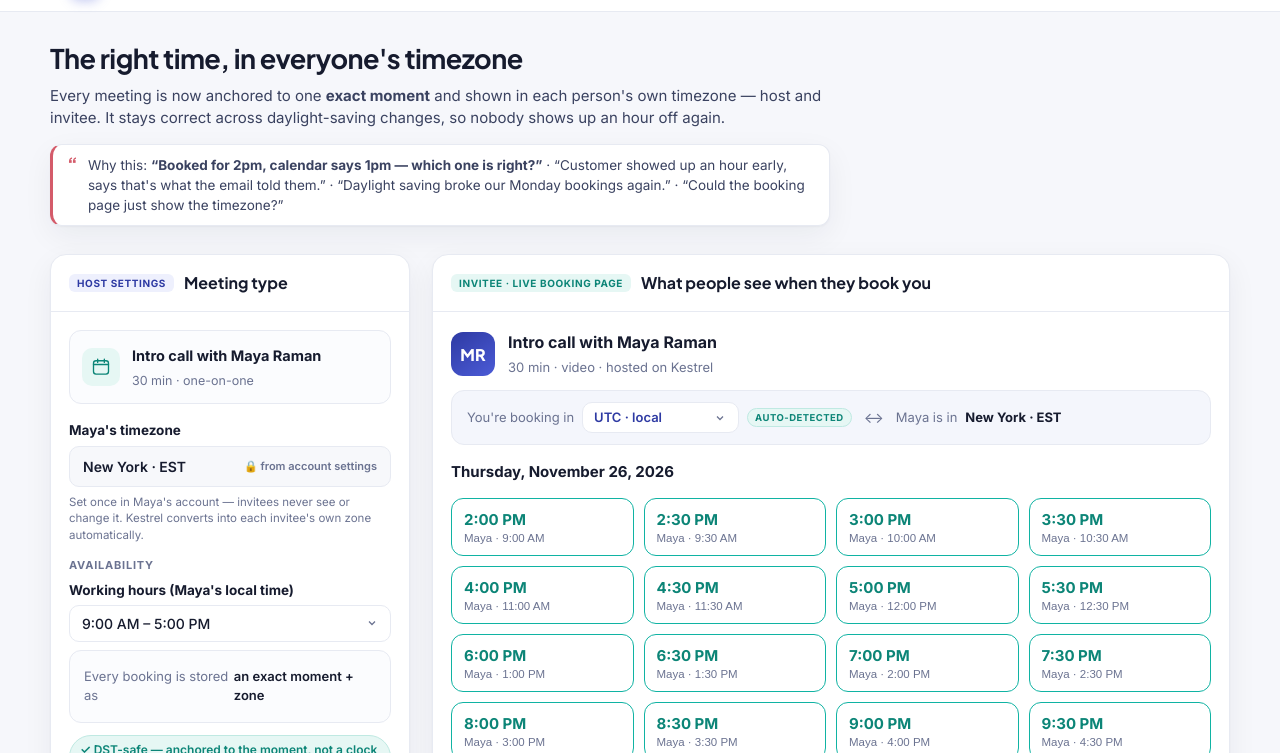
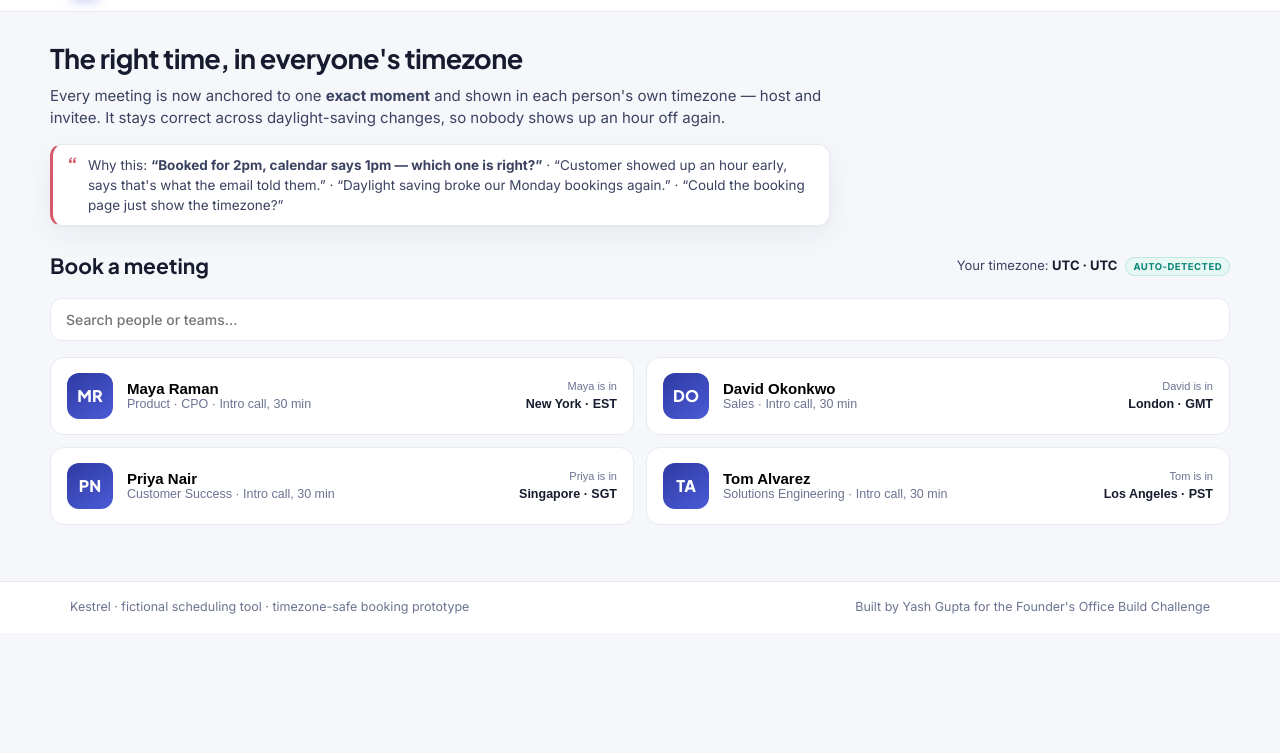
Before and after one commit to yashgupta2896-lgtm/kestrel-timezone, a plain HTML site: page index.html in a window 1280 px wide. Shown: the part 47-800 px from the top of the page. Drawn offline with Linux system fonts and the light colour scheme.

Commit message:
Add landing flow: people list + search, click a person to open their booking page (per-host timezone)
Co-Authored-By: Claude Opus 4.8 <noreply@anthropic.com>

```diff
--- a/index.html
+++ b/index.html
@@ -126,6 +126,27 @@
   .mrow .done{font:600 12.5px Inter;color:var(--teal-ink)}
   .checkbar{display:flex;align-items:center;gap:10px;margin:2px 0 16px;font-size:13px}
   .checkbar .n{font:800 15px "Plus Jakarta Sans"}.checkbar .warn{color:#9A6A12}.checkbar .ok{color:var(--teal-ink)}
+  /* landing */
+  #landing{padding:8px 0 56px}
+  .lhead{display:flex;align-items:center;justify-content:space-between;gap:12px;flex-wrap:wrap;margin:10px 0 16px}
+  .lhead h2{margin:0;font-size:21px}
+  .yourtz{font-size:13px;color:var(--ink-2)}
+  .yourtz b{color:var(--ink)}
+  .yourtz .auto{font:700 9.5px Inter;letter-spacing:.05em;text-transform:uppercase;color:var(--teal-ink);background:var(--teal-soft);border:1px solid #BFE9E2;padding:3px 7px;border-radius:999px;margin-left:8px}
+  .search{width:100%;padding:12px 15px;border:1px solid var(--line);border-radius:12px;font:500 14px Inter;color:var(--ink);background:#fff;margin-bottom:16px}
+  .search:focus{outline:none;border-color:var(--indigo)}
+  .people{display:grid;grid-template-columns:1fr 1fr;gap:12px}
+  @media(max-width:640px){.people{grid-template-columns:1fr}}
+  .pcard{display:flex;align-items:center;gap:14px;text-align:left;border:1px solid var(--line);border-radius:14px;padding:15px 16px;background:#fff;cursor:pointer;transition:.14s;width:100%}
+  .pcard:hover{border-color:var(--indigo);box-shadow:var(--shadow);transform:translateY(-1px)}
+  .pav{width:46px;height:46px;flex:none;border-radius:12px;background:linear-gradient(145deg,#2E3AA3,#4B5BD6);color:#fff;display:grid;place-items:center;font:800 16px "Plus Jakarta Sans"}
+  .pinfo{flex:1;min-width:0;display:flex;flex-direction:column}
+  .pinfo b{font-size:15px}
+  .pinfo span{font-size:12.5px;color:var(--muted)}
+  .ptz{font-size:11px;color:var(--muted);text-align:right;line-height:1.5;flex:none}
+  .ptz b{color:var(--ink);font-size:12.5px}
+  .backlink{display:inline-block;margin:4px 0;font:600 13px Inter;color:var(--indigo-ink);cursor:pointer;text-decoration:none}
+  .backlink:hover{text-decoration:underline}
   @media(max-width:460px){
     .bar{flex-wrap:nowrap}
     .pill{font-size:11px;padding:3px 9px;white-space:nowrap;margin-left:4px}
@@ -156,6 +177,18 @@
   <div class="quote"><span class="q">“</span><span>Why this: <b>“Booked for 2pm, calendar says 1pm — which one is right?”</b> · “Customer showed up an hour early, says that's what the email told them.” · “Daylight saving broke our Monday bookings again.” · “Could the booking page just show the timezone?”</span></div>
 </div>
 
+<!-- LANDING -->
+<div class="wrap" id="landing">
+  <div class="lhead">
+    <h2>Book a meeting</h2>
+    <div class="yourtz">Your timezone: <b id="yourTz">—</b><span class="auto">auto-detected</span></div>
+  </div>
+  <input id="search" class="search" placeholder="Search people or teams…" autocomplete="off" />
+  <div class="people" id="people"></div>
+</div>
+
+<div id="bookingView" hidden>
+<div class="wrap"><a class="backlink" id="backBtn">← All people</a></div>
 <div class="wrap grid">
   <!-- HOST -->
   <section class="card" aria-label="Host setup">
@@ -163,16 +196,16 @@
     <div class="bd">
       <div class="mt">
         <div class="ic"><svg width="20" height="20" viewBox="0 0 24 24" fill="none"><rect x="3" y="4.5" width="18" height="16" rx="3" stroke="currentColor" stroke-width="1.6"/><path d="M3 9h18M8 2.5v4M16 2.5v4" stroke="currentColor" stroke-width="1.6" stroke-linecap="round"/></svg></div>
-        <div><b>Intro call with Maya Raman</b><br><span>30 min · one-on-one</span></div>
+        <div><b id="mtName">Intro call with Maya Raman</b><br><span>30 min · one-on-one</span></div>
       </div>
       <div class="field">
-        <b>Maya's timezone</b>
-        <div class="setval">New York · EST<span class="lock">🔒 from account settings</span></div>
-        <div class="fieldnote">Set once in Maya's account — invitees never see or change it. Kestrel converts into each invitee's own zone automatically.</div>
+        <b id="hostTzLabel">Maya's timezone</b>
+        <div class="setval"><span id="hostSetVal">New York · EST</span><span class="lock">🔒 from account settings</span></div>
+        <div class="fieldnote">Set once in the host's account — invitees never see or change it. Kestrel converts into each invitee's own zone automatically.</div>
       </div>
       <div class="lab">Availability</div>
       <div class="field" style="margin-bottom:8px">
-        <b>Working hours (Maya's local time)</b>
+        <b>Working hours (host's local time)</b>
         <select id="hours">
           <option value="9-17" selected>9:00 AM – 5:00 PM</option>
           <option value="8-16">8:00 AM – 4:00 PM</option>
@@ -192,8 +225,8 @@
     <div class="bd">
       <div id="picker">
         <div class="bkhead">
-          <div class="av">MR</div>
-          <div><b>Intro call with Maya Raman</b><br><span>30 min · video · hosted on Kestrel</span></div>
+          <div class="av" id="avatar">MR</div>
+          <div><b id="bkName">Intro call with Maya Raman</b><br><span>30 min · video · hosted on Kestrel</span></div>
         </div>
         <div class="tzbar">
           <div class="side"><span class="mut">You're booking in</span>
@@ -201,7 +234,7 @@
             <span class="auto" id="autoTag">auto-detected</span>
           </div>
           <span class="swap" aria-hidden="true">↔</span>
-          <div class="side"><span class="mut">Maya is in</span> <b id="hostZoneLabel">New York · EST</b></div>
+          <div class="side"><span class="mut"><span id="hostFirst">Maya</span> is in</span> <b id="hostZoneLabel">New York · EST</b></div>
         </div>
         <div class="daynav" id="dayLabel">Thursday, 26 November 2026</div>
         <div class="slots" id="slots"></div>
@@ -248,6 +281,8 @@
   </section>
 </div>
 
+</div><!-- /bookingView -->
+
 <footer><div class="wrap">
   <span>Kestrel · fictional scheduling tool · timezone-safe booking prototype</span>
   <span>Built by Yash Gupta for the Founder's Office Build Challenge</span>
@@ -269,7 +304,14 @@
   ];
   var ABBR={"Asia/Kolkata":"IST","Asia/Calcutta":"IST","Asia/Singapore":"SGT","Asia/Tokyo":"JST","Asia/Dubai":"GST","Asia/Shanghai":"CST","Asia/Hong_Kong":"HKT","Asia/Dhaka":"BST","Asia/Karachi":"PKT"};
   var DATE={y:2026,m:11,d:26};              // Thu 26 Nov 2026
-  var host="America/New_York";
+  var PEOPLE=[
+    {name:"Maya Raman",   first:"Maya",  initials:"MR", role:"Product · CPO",        tz:"America/New_York"},
+    {name:"David Okonkwo", first:"David", initials:"DO", role:"Sales",               tz:"Europe/London"},
+    {name:"Priya Nair",   first:"Priya", initials:"PN", role:"Customer Success",     tz:"Asia/Singapore"},
+    {name:"Tom Alvarez",  first:"Tom",   initials:"TA", role:"Solutions Engineering", tz:"America/Los_Angeles"}
+  ];
+  var CURRENT=PEOPLE[0];
+  var host=CURRENT.tz;
   var inv=(Intl.DateTimeFormat().resolvedOptions().timeZone)||"Europe/London";
   if(inv==="Asia/Calcutta") inv="Asia/Kolkata";   // normalise legacy alias
   if(!ZONES.some(function(z){return z[0]===inv;})) ZONES.unshift([inv, inv.split("/").pop().replace(/_/g," "), ABBR[inv]||"local"]);
@@ -322,6 +364,7 @@
     var dref0=wallToInstant(DATE.y,DATE.m,DATE.d,12,0,host);
     // one place for timezone context: the bar
     document.getElementById("hostZoneLabel").textContent=label(host)+" · "+zoneName(dref0,host);
+    document.getElementById("hostSetVal").textContent=label(host)+" · "+zoneName(dref0,host);
     var det=(Intl.DateTimeFormat().resolvedOptions().timeZone||"").replace("Asia/Calcutta","Asia/Kolkata");
     document.getElementById("autoTag").style.display = (inv===det)?"inline-block":"none";
 
@@ -337,7 +380,7 @@
         var el=document.createElement("button");el.className="slot";
         el.innerHTML='<div class="big">'+fmt(inst,inv)
                     +(crosses?'<span class="nd">'+fmt(inst,inv,{weekday:"short",month:"short",day:"numeric",hour:undefined,minute:undefined})+'</span>':'')
-                    +'</div><div class="sub">Maya · '+fmt(inst,host)+'</div>';
+                    +'</div><div class="sub">'+CURRENT.first+' · '+fmt(inst,host)+'</div>';
         el.onclick=function(){book(inst);};
         slots.appendChild(el);
       });
@@ -346,7 +389,7 @@
     document.getElementById("dayLabel").textContent=fmt(dref0,inv,{weekday:"long",day:"numeric",month:"long",year:"numeric",hour:undefined,minute:undefined});
     document.getElementById("hint").innerHTML = (inv===host)
       ? "All times are in your timezone. Switch it above and every slot re-converts instantly."
-      : "Shown in <b>your</b> time; “Maya ·” is the same moment in hers. Only times that land in your daytime are offered.";
+      : "Shown in <b>your</b> time; “"+CURRENT.first+" ·” is the same moment in theirs. Only times that land in your daytime are offered.";
     renderDst();
   }
 
@@ -357,7 +400,7 @@
     var rc=document.getElementById("rcpt");
     rc.innerHTML=
       '<div class="r hi"><span>Your time ('+label(inv)+')</span><b>'+fmt(inst,inv,{weekday:"short",day:"numeric",month:"short"})+', '+fmt(inst,inv)+' – '+fmt(end,inv)+' '+zoneName(inst,inv)+'</b></div>'+
-      '<div class="r"><span>Maya\'s time ('+label(host)+')</span><b>'+fmt(inst,host,{weekday:"short",day:"numeric",month:"short"})+', '+fmt(inst,host)+' – '+fmt(end,host)+' '+zoneName(inst,host)+'</b></div>'+
+      '<div class="r"><span>'+CURRENT.first+'\'s time ('+label(host)+')</span><b>'+fmt(inst,host,{weekday:"short",day:"numeric",month:"short"})+', '+fmt(inst,host)+' – '+fmt(end,host)+' '+zoneName(inst,host)+'</b></div>'+
       '<div class="r"><span>The exact moment (UTC)</span><b>'+fmt(inst,"UTC",{weekday:"short",day:"numeric",month:"short"})+', '+fmt(inst,"UTC")+' UTC</b></div>';
     document.getElementById("confSub").textContent="Same moment for both of you — and it won't shift when the clocks change.";
   }
@@ -435,7 +478,46 @@
       : '<span class="n ok">✓ All clear</span><span>every meeting is anchored and daylight-saving safe</span>';
   }
 
-  render(); renderCheck();
+  // ---- landing: list of people / search ----
+  function renderPeople(q){
+    q=(q||"").toLowerCase();
+    var box=document.getElementById("people"); box.innerHTML="";
+    var now=new Date(), n=0;
+    PEOPLE.forEach(function(p,i){
+      if(q && (p.name+" "+p.role).toLowerCase().indexOf(q)<0) return;
+      n++;
+      var el=document.createElement("button"); el.className="pcard";
+      el.innerHTML='<span class="pav">'+p.initials+'</span>'
+        +'<span class="pinfo"><b>'+p.name+'</b><span>'+p.role+' · Intro call, 30 min</span></span>'
+        +'<span class="ptz">'+p.first+' is in<br><b>'+label(p.tz)+' · '+zoneName(now,p.tz)+'</b></span>';
+      el.onclick=function(){ selectPerson(i); };
+      box.appendChild(el);
+    });
+    if(!n) box.innerHTML='<div class="empty">No one matches “'+q+'”.</div>';
+  }
+  function selectPerson(i){
+    CURRENT=PEOPLE[i]; host=CURRENT.tz;
+    document.getElementById("avatar").textContent=CURRENT.initials;
+    document.getElementById("bkName").textContent="Intro call with "+CURRENT.name;
+    document.getElementById("mtName").textContent="Intro call with "+CURRENT.name;
+    document.getElementById("hostTzLabel").textContent=CURRENT.first+"’s timezone";
+    document.getElementById("hostFirst").textContent=CURRENT.first;
+    document.getElementById("confirm").classList.remove("show");
+    document.getElementById("picker").style.display="block";
+    render();
+    document.getElementById("landing").hidden=true;
+    document.getElementById("bookingView").hidden=false;
+    window.scrollTo(0,0);
+  }
+  document.getElementById("backBtn").onclick=function(){
+    document.getElementById("bookingView").hidden=true;
+    document.getElementById("landing").hidden=false;
+    window.scrollTo(0,0);
+  };
+  document.getElementById("search").oninput=function(){ renderPeople(this.value); };
+  document.getElementById("yourTz").textContent=label(inv)+" · "+zoneName(new Date(),inv);
+
+  renderPeople(); render(); renderCheck();
 })();
 </script>
 </body>
```
